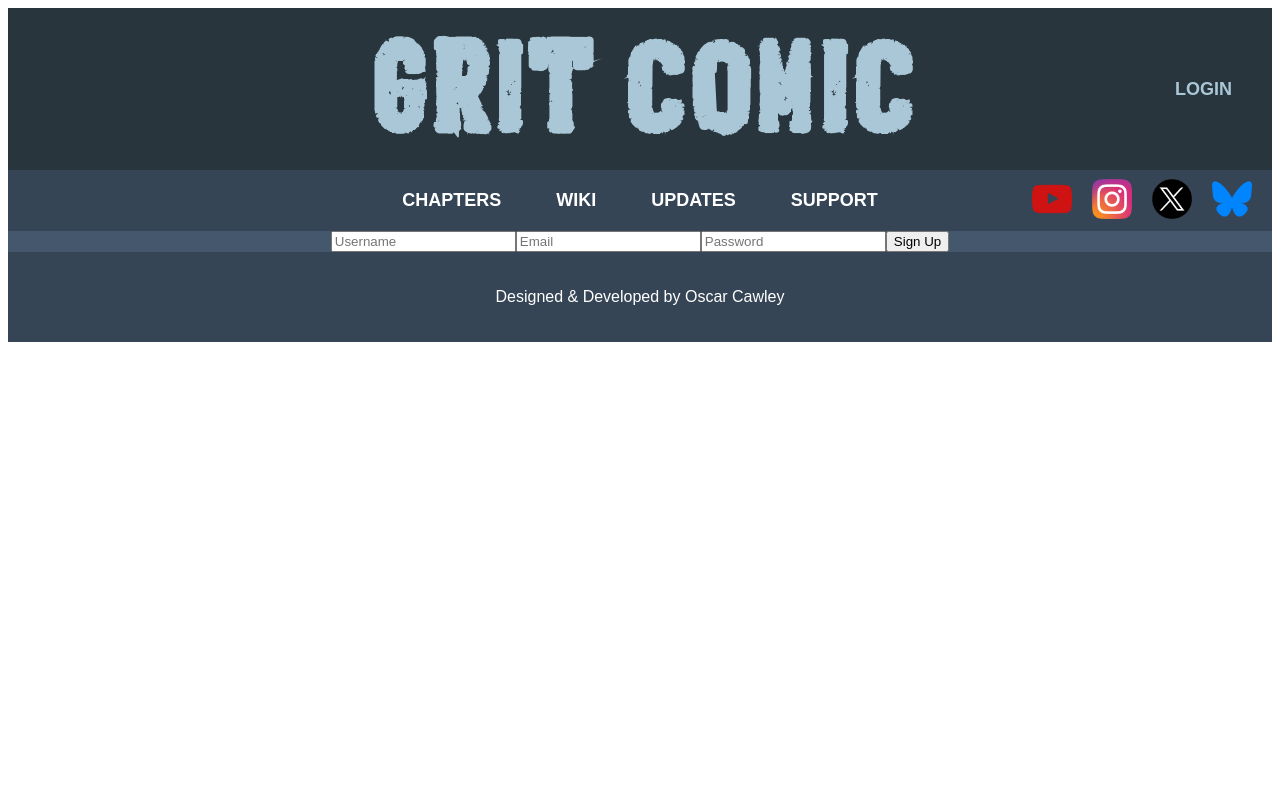
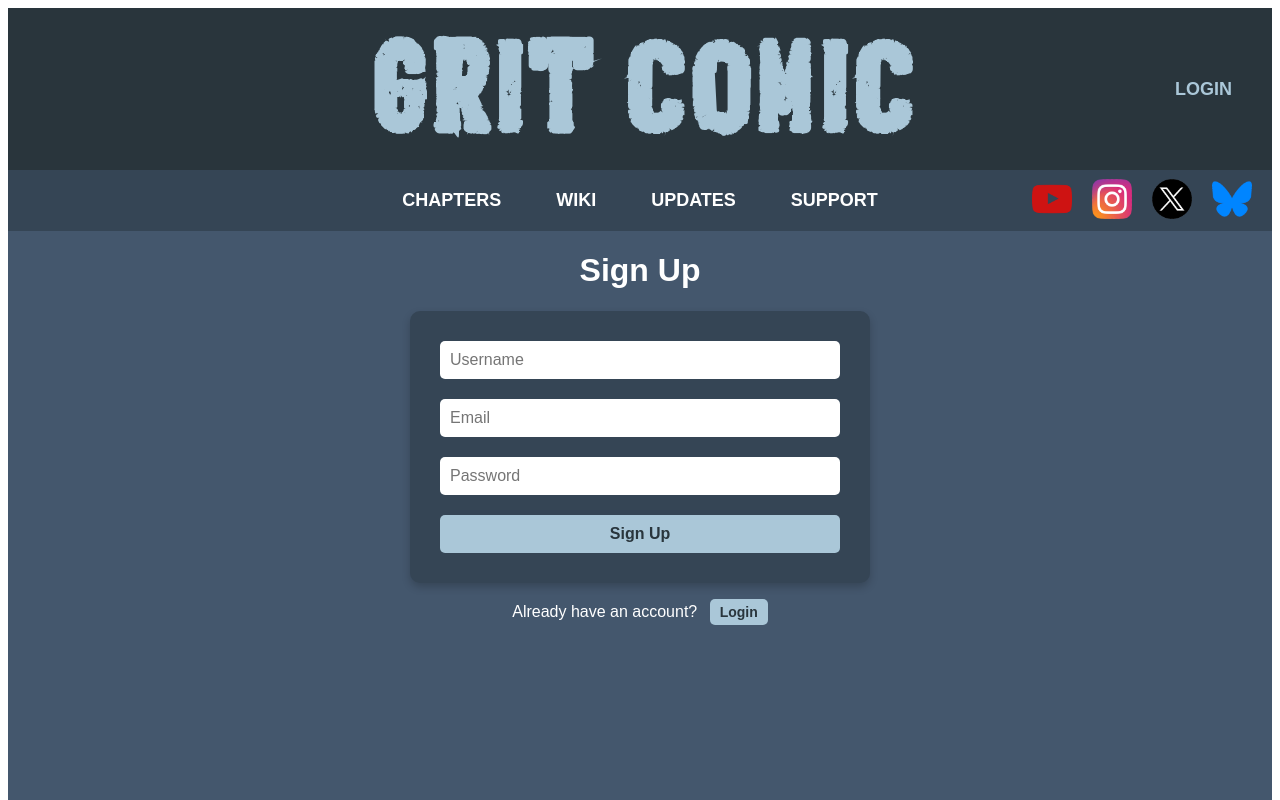
Before and after one commit to OscarCawley/grit-comic, a React (Create React App) app: page /signup in a window 1280 px wide. Shown: the top 800 px of the page. Built offline with nearby package versions, Linux system fonts and the light colour scheme; the HTML template or start-up script is replaced by a standard one.

Commit message:
Add styling and structure to SignUp and LogIn pages, including CSS for buttons and forms

```diff
--- /dev/null
+++ b/src/components/SignUp/SignUp.css
@@ -0,0 +1,49 @@
+.sign-up-form {
+    background-color: #354555; /* Slightly lighter background for the form */
+    padding: 30px;
+    border-radius: 10px;
+    box-shadow: 0 4px 8px rgba(0, 0, 0, 0.2); /* Subtle shadow for depth */
+    width: 100%;
+    max-width: 400px; /* Limit the form width */
+    text-align: center;
+    margin: 0 auto; /* Center the form horizontally */
+}
+
+.sign-up-form input {
+    box-sizing: border-box;
+    width: 100%;
+    padding: 10px;
+    margin-bottom: 20px;
+    border: none;
+    border-radius: 5px;
+    font-size: 16px;
+}
+
+.sign-up-form input:focus {
+    outline: none;
+    box-shadow: 0 0 5px #AAC7D8; /* Highlight input on focus */
+}
+
+.sign-up-form button {
+    box-sizing: border-box;
+    width: 100%;
+    padding: 10px;
+    background-color: #AAC7D8; /* Light blue button */
+    color: #29353C; /* Dark text for contrast */
+    border: none;
+    border-radius: 5px;
+    font-size: 16px;
+    font-weight: bold;
+    cursor: pointer;
+    transition: background-color 0.3s ease;
+}
+
+.sign-up-form button:hover {
+    background-color: #8AAFC0; /* Slightly darker blue on hover */
+}
+
+.sign-up-form p {
+    margin-top: 15px;
+    font-size: 14px;
+    color: #D3D3D3; /* Light gray for additional text */
+}
--- a/src/components/SignUp/SignUp.js
+++ b/src/components/SignUp/SignUp.js
@@ -2,6 +2,7 @@ import React, { useState } from 'react';
 import { createUserWithEmailAndPassword } from 'firebase/auth';
 import { auth, db } from '../../firebase';
 import { doc, setDoc } from 'firebase/firestore'; // Firestore functions
+import './SignUp.css';
 
 const SignUp = () => {
     const [email, setEmail] = useState('');
@@ -30,7 +31,7 @@ const SignUp = () => {
     };
 
     return (
-        <form onSubmit={handleSignUp}>
+        <form className='sign-up-form' onSubmit={handleSignUp}>
             <input
                 type="text"
                 placeholder="Username"
--- a/src/pages/LogInPage/LogInPage.css
+++ b/src/pages/LogInPage/LogInPage.css
@@ -3,3 +3,25 @@
     color: white;
     height: 100vh;
 }
+
+.login-page p button {
+    background-color: #AAC7D8; /* Light blue button */
+    color: #29353C; /* Dark text for contrast */
+    border: none;
+    border-radius: 5px;
+    padding: 5px 10px;
+    font-size: 14px;
+    font-weight: bold;
+    cursor: pointer;
+    transition: background-color 0.3s ease;
+    margin-left: 8px;
+}
+
+.login-page p button:hover {
+    background-color: #8AAFC0; /* Slightly darker blue on hover */
+}
+
+.login-page p button:focus {
+    outline: none;
+    box-shadow: 0 0 5px #AAC7D8; /* Highlight button on focus */
+}
--- a/src/pages/LogInPage/LogInPage.js
+++ b/src/pages/LogInPage/LogInPage.js
@@ -1,14 +1,15 @@
 import React from 'react';
 import LogIn from '../../components/LogIn/LogIn.js';
 import './LogInPage.css';
+import { Link } from 'react-router-dom';
 
 const LogInPage = () => {
     return (
         <div className='login-page'>
             <h1>Log In</h1>
             <LogIn />
-            <p>Don't have an account? <a href="/signup">Sign Up</a></p>
-            <p>Forgot your password? <a href="/reset-password">Reset Password</a></p>
+            <p>Don't have an account? <Link to="/signup"><button>Sign Up</button></Link></p>
+            <p>Forgot your password? <Link to="/reset-password"><button>Reset Password</button></Link></p>
         </div>
     );
 };
--- a/src/pages/SignUpPage/SignUpPage.css
+++ b/src/pages/SignUpPage/SignUpPage.css
@@ -0,0 +1,27 @@
+.sign-up-page {
+    font-family: Arial, sans-serif;
+    color: white;
+    height: 100vh;
+}
+
+.sign-up-page p button {
+    background-color: #AAC7D8; /* Light blue button */
+    color: #29353C; /* Dark text for contrast */
+    border: none;
+    border-radius: 5px;
+    padding: 5px 10px;
+    font-size: 14px;
+    font-weight: bold;
+    cursor: pointer;
+    transition: background-color 0.3s ease;
+    margin-left: 8px;
+}
+
+.sign-up-page p button:hover {
+    background-color: #8AAFC0; /* Slightly darker blue on hover */
+}
+
+.sign-up-page p button:focus {
+    outline: none;
+    box-shadow: 0 0 5px #AAC7D8; /* Highlight button on focus */
+}
--- a/src/pages/SignUpPage/SignUpPage.js
+++ b/src/pages/SignUpPage/SignUpPage.js
@@ -1,10 +1,14 @@
 import React from 'react';
 import SignUp from '../../components/SignUp/SignUp.js';
+import './SignUpPage.css';
+import { Link } from 'react-router-dom';
 
 const SignUpPage = () => {
     return (
-        <div>
+        <div className='sign-up-page'>
+            <h1>Sign Up</h1>
             <SignUp />
+            <p>Already have an account? <Link to="/login"><button>Login</button></Link></p>
         </div>
     );
 };
```
